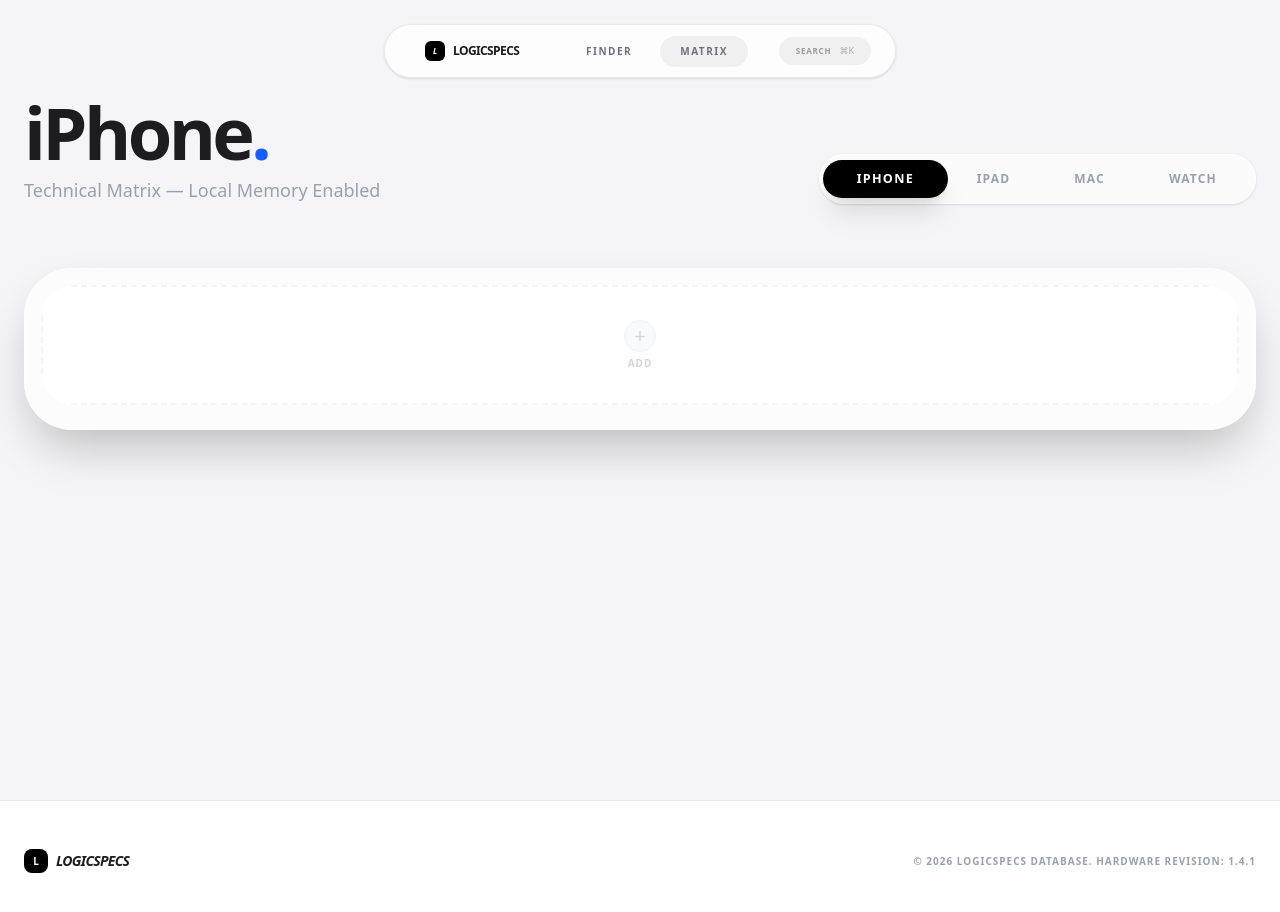
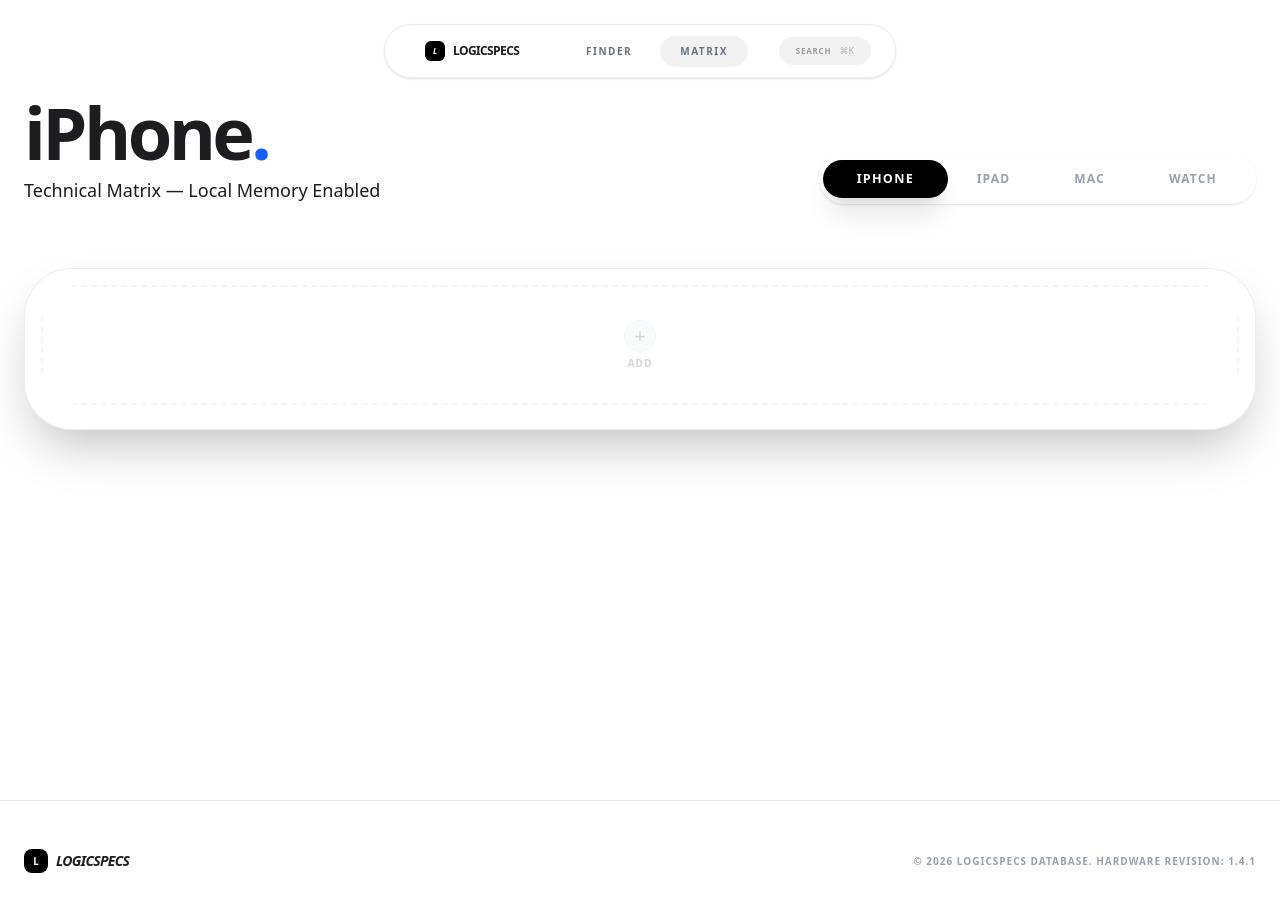
Before and after one commit to LogicSpecsOfficial/logicspecs, a Next.js app: page /compare in a window 1280 px wide. Shown: the top 912 px of the page. Built offline with nearby package versions, Linux system fonts and the light colour scheme; no server answers.

Commit message:
@ stylist: synchronize matrix page with universal dark theme v1.5.1

```diff
--- a/src/app/compare/page.tsx
+++ b/src/app/compare/page.tsx
@@ -1,3 +1,7 @@
+/* v1.5.1
+   Changelog: @ Stylist Update: Unified theme sync for Matrix; replaced bg-white selector with glass-morphism.
+*/
+
 import { Suspense } from 'react';
 import { supabase } from '@/lib/supabase';
 import SmartComparisonGrid from '@/components/compare/SmartComparisonGrid';
@@ -30,21 +34,25 @@
   if (slots.length < 5) slots.push(null);
 
   return (
-    <main className="min-h-screen bg-[#F5F5F7] pt-24 pb-40 font-sans">
+    /* Removed bg-[#F5F5F7] to allow global CSS variable to take over */
+    <main className="min-h-screen pt-24 pb-40 font-sans">
       <div className="max-w-[1800px] mx-auto px-6 mb-16 flex flex-col md:flex-row justify-between items-end gap-8">
         <div className="space-y-2">
-          <h1 className="text-5xl md:text-7xl font-bold tracking-tighter text-[#1D1D1F]">
+          {/* Replaced hardcoded text color with current/variable inheritance */}
+          <h1 className="text-5xl md:text-7xl font-black tracking-tighter">
             {category}<span className="text-blue-600">.</span>
           </h1>
-          <p className="text-gray-400 font-medium text-lg">Technical Matrix — Local Memory Enabled</p>
+          <p className="text-subtle font-medium text-lg">Technical Matrix — Local Memory Enabled</p>
         </div>
 
         <CategorySwitcher currentCategory={category} />
       </div>
 
       <div className="max-w-[1800px] mx-auto px-6">
-        <div className="sticky top-6 z-50 mb-12">
-          <div className="bg-white/70 backdrop-blur-2xl rounded-[3rem] p-4 border border-white/50 shadow-2xl">
+        {/* Adjusted Sticky Z-Index to stay below Search but above Grid */}
+        <div className="sticky top-6 z-40 mb-12">
+          {/* Replaced bg-white/70 with glass-morphism utility */}
+          <div className="glass-morphism rounded-[3rem] p-4 shadow-2xl">
             <div className="flex gap-4 overflow-x-auto pb-2 scrollbar-hide">
                {slots.map((device: any, index: number) => (
                  <div key={device ? device.slug : `empty-${index}`} className="min-w-[220px] flex-1">
@@ -60,7 +68,7 @@
           </div>
         </div>
 
-        <Suspense fallback={<div className="h-96 bg-gray-200 animate-pulse rounded-[3rem]" />}>
+        <Suspense fallback={<div className="h-96 glass-morphism animate-pulse rounded-[3rem]" />}>
            <SmartComparisonGrid devices={devices} />
         </Suspense>
       </div>
```
